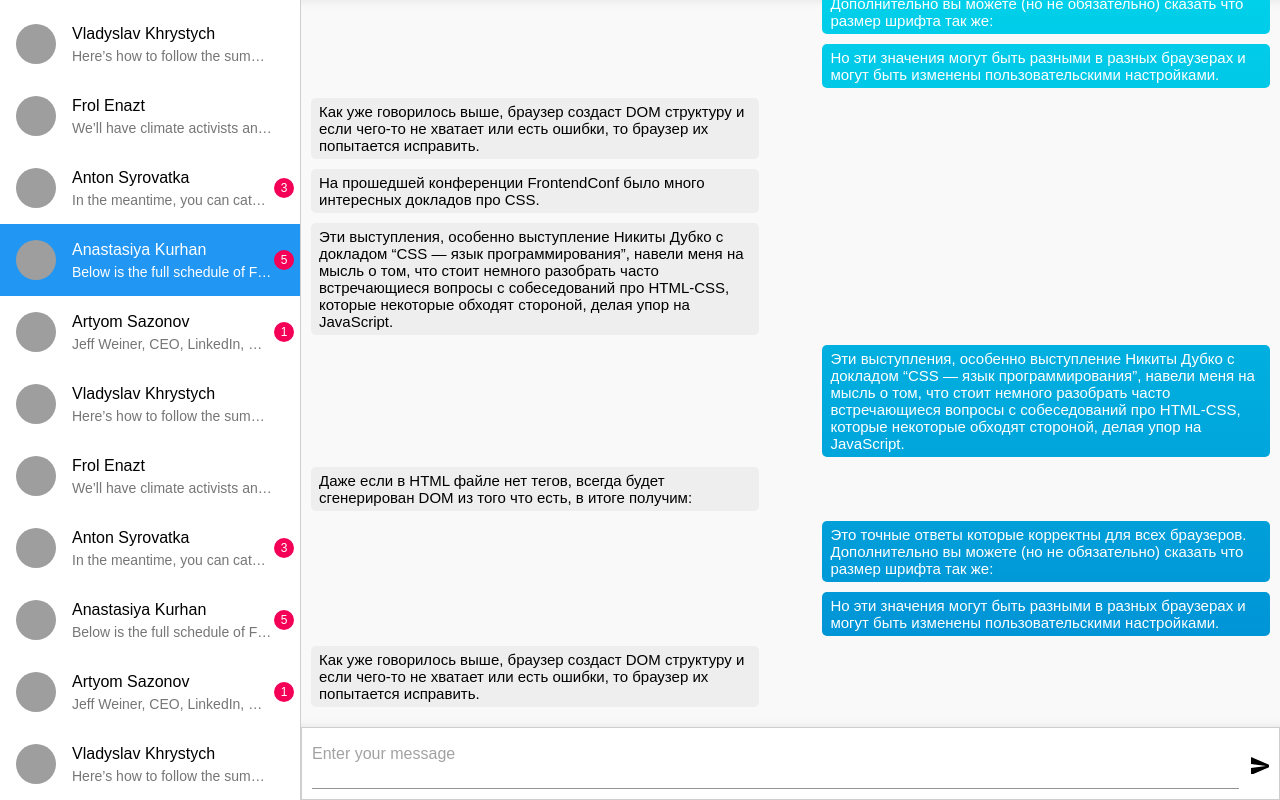
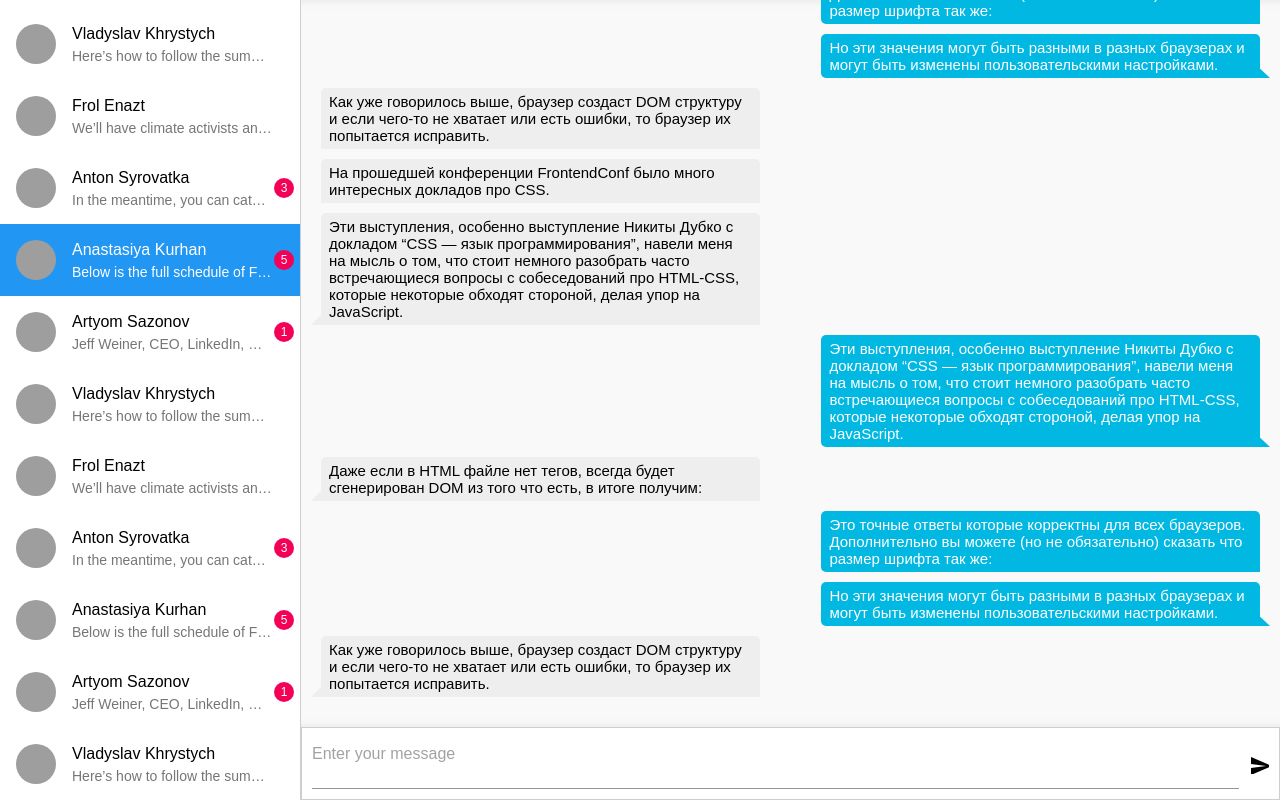
Before and after one commit to vkhrystych/react-mui-chat, a React (Create React App) app: page / in a window 1280 px wide. Built offline with nearby package versions, Linux system fonts and the light colour scheme; grey boxes are pictures that could not be loaded.

Commit message:
Add arrows to last messages from sender, style fixes

```diff
--- a/src/ChatContainer.js
+++ b/src/ChatContainer.js
@@ -44,7 +44,7 @@ const styles = {
   chat: {
     height: "100%",
     display: "flex",
-    padding: "10px",
+    padding: "20px",
     overflowY: "auto",
     background: "#f9f9f9",
     flexDirection: "column",
@@ -61,13 +61,35 @@ const styles = {
     position: "relative",
     alignSelf: "flex-end",
     display: "inline-flex",
+    borderBottomRightRadius: "0",
     backgroundAttachment: "fixed",
-    background: "linear-gradient(to bottom, #00D0EA 0%, #0085D1 100%)"
+    background: "#00B8E2"
   },
   msgIncoming: {
     background: "#eee",
     color: "#000",
-    alignSelf: "flex-start"
+    alignSelf: "flex-start",
+    borderBottomLeftRadius: "0"
+  },
+  lastMsgIncoming: {
+    width: "0",
+    height: "0",
+    left: "-10px",
+    bottom: "0px",
+    borderStyle: "solid",
+    position: "absolute",
+    borderWidth: "15px 15px 0px 0px",
+    borderColor: "transparent #eee transparent transparent"
+  },
+  lastMsgOutcoming: {
+    width: "0",
+    height: "0",
+    right: "-10px",
+    bottom: "0px",
+    position: "absolute",
+    borderStyle: "solid",
+    borderWidth: "15px 0 0px 16px",
+    borderColor: "transparent transparent transparent #00B8E2"
   },
   sendMsgContainer: {
     display: "flex",
@@ -163,6 +185,10 @@ class ChatContainer extends Component {
             selectedContact.messages &&
             selectedContact.messages.length
               ? selectedContact.messages.map((msg, msgIndex) => {
+                  const nextMsg = selectedContact.messages[msgIndex + 1];
+                  const lastMsg =
+                    !nextMsg || (nextMsg && msg.incoming !== nextMsg.incoming);
+
                   return (
                     <div
                       key={msgIndex}
@@ -170,6 +196,15 @@ class ChatContainer extends Component {
                         msg.incoming ? classes.msgIncoming : ""
                       }`}
                     >
+                      {lastMsg ? (
+                        <div
+                          className={`${
+                            msg.incoming
+                              ? classes.lastMsgIncoming
+                              : classes.lastMsgOutcoming
+                          }`}
+                        ></div>
+                      ) : null}
                       {msg.text}
                     </div>
                   );
```
